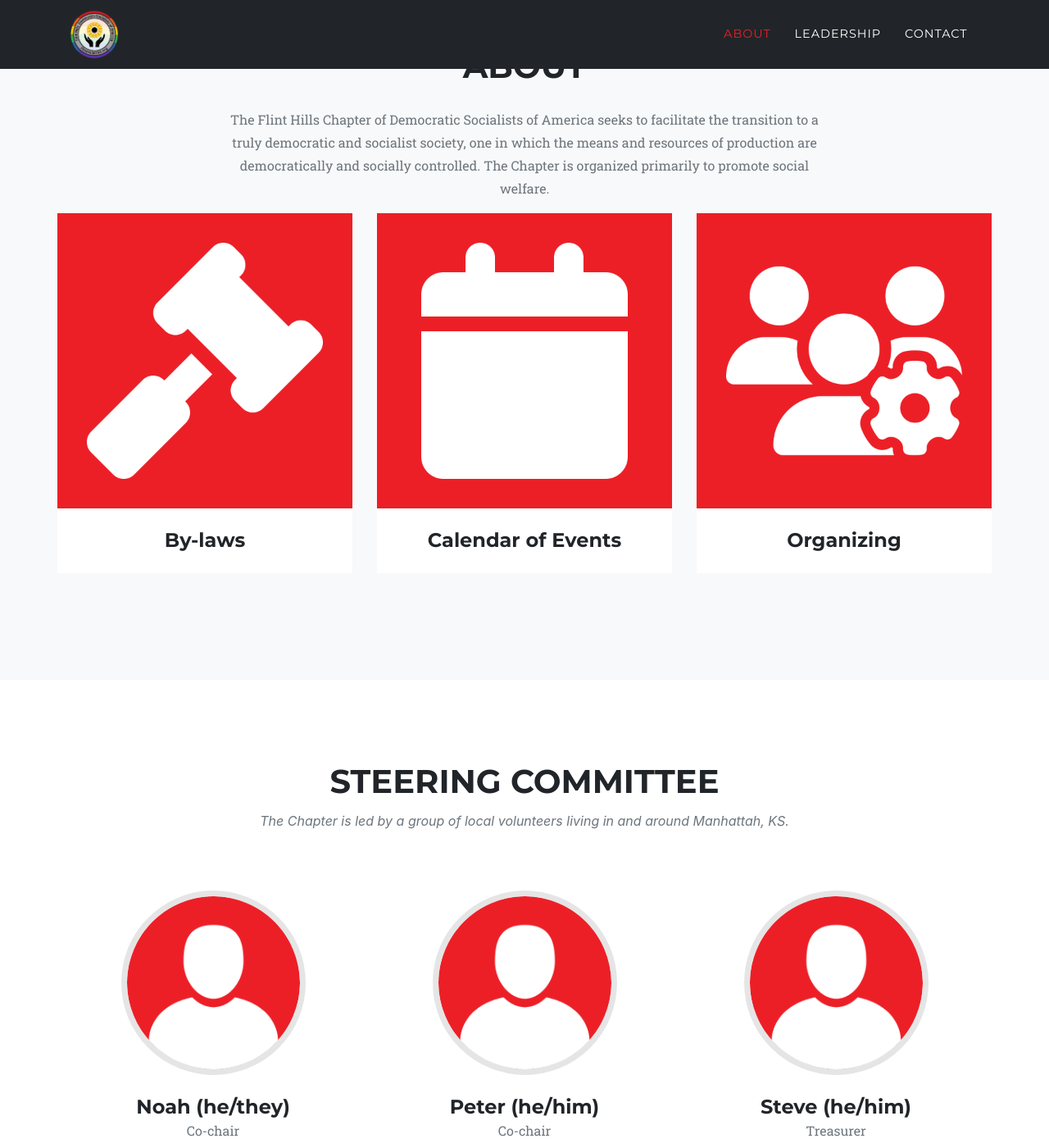
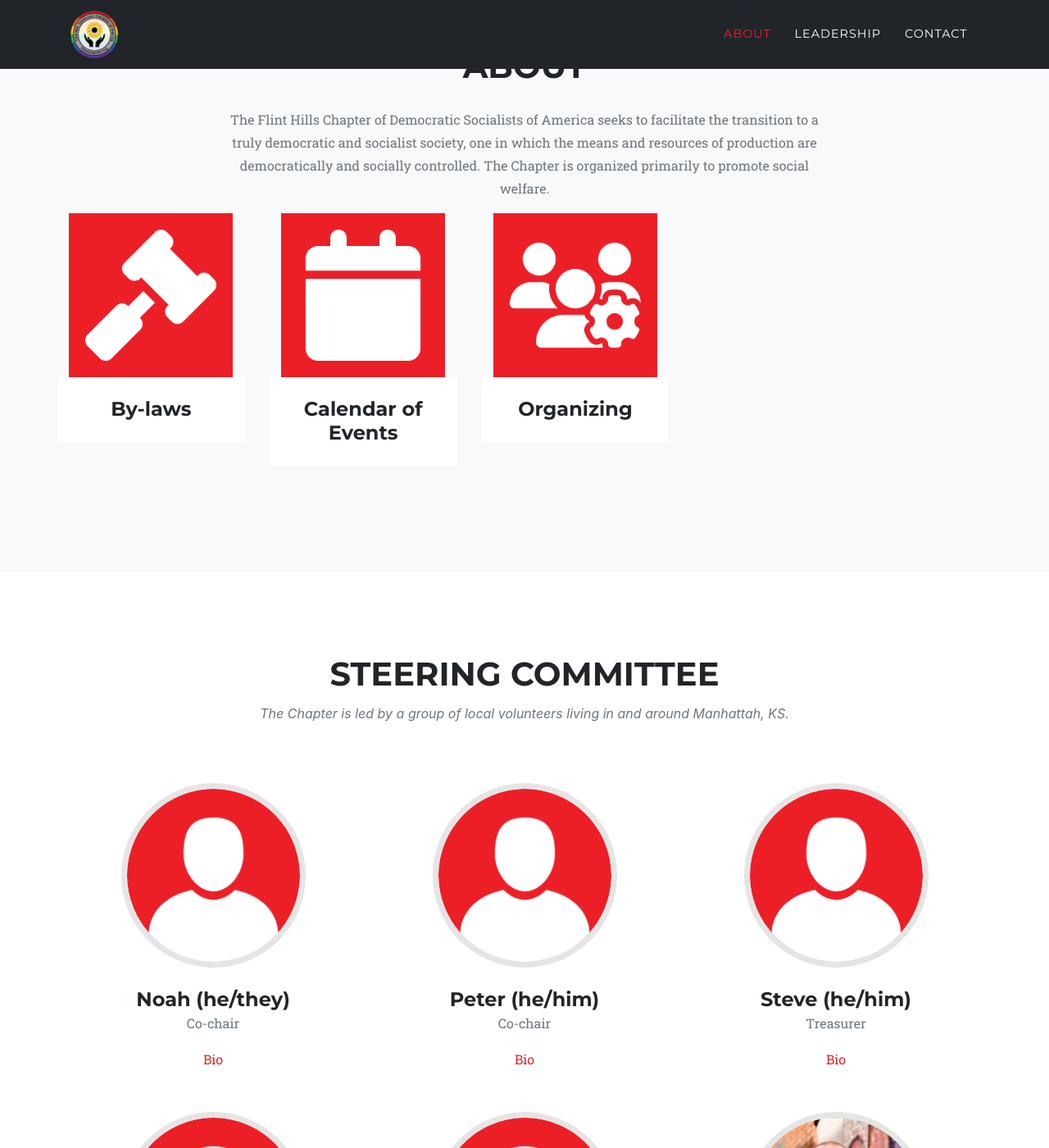
Before and after one commit to flinthillsdsa/website, a Jekyll site: the page built from index.md, in a window 1280 px wide and 1400 px high, scrolled down 899 px. Shown: the whole window at 82% size. Built offline with Jekyll 4.4.1, drawn with Linux system fonts in a browser that asks for light colours; some web fonts are replaced.

Commit message:
Update _portfolio.scss

```diff
--- a/_sass/layout/_portfolio.scss
+++ b/_sass/layout/_portfolio.scss
@@ -3,6 +3,13 @@
 .portfolio-item {
   right: 0;
   margin: 0 0 15px;
+
+  // Shrink grid images
+  img {
+    max-width: 200px;
+    margin: 0 auto;
+    display: block;
+  }
 
   .portfolio-link {
     position: relative;
@@ -110,7 +117,11 @@
       margin-bottom: 30px;
     }
 
+    // Resize modal image
     img {
+      max-width: 300px;
+      width: 100%;
+      height: auto;
       margin-bottom: 30px;
     }
 
```
